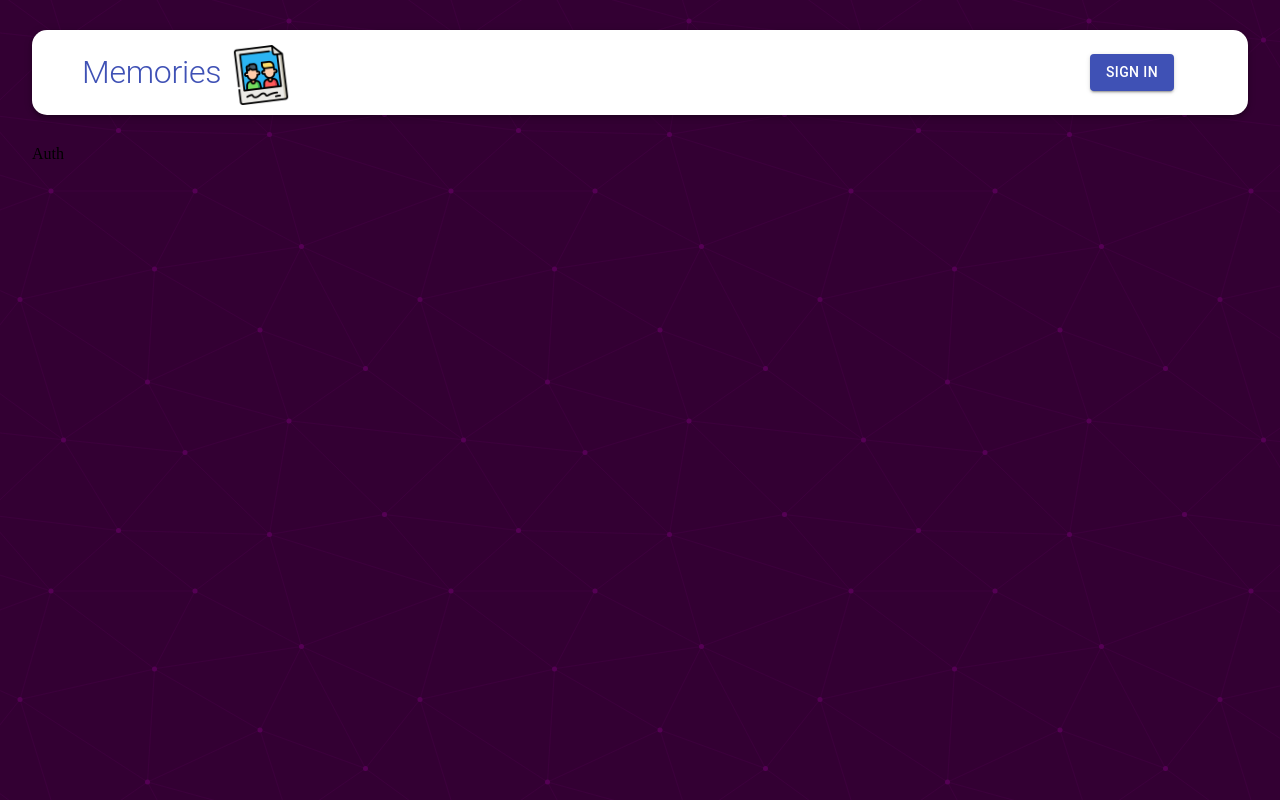
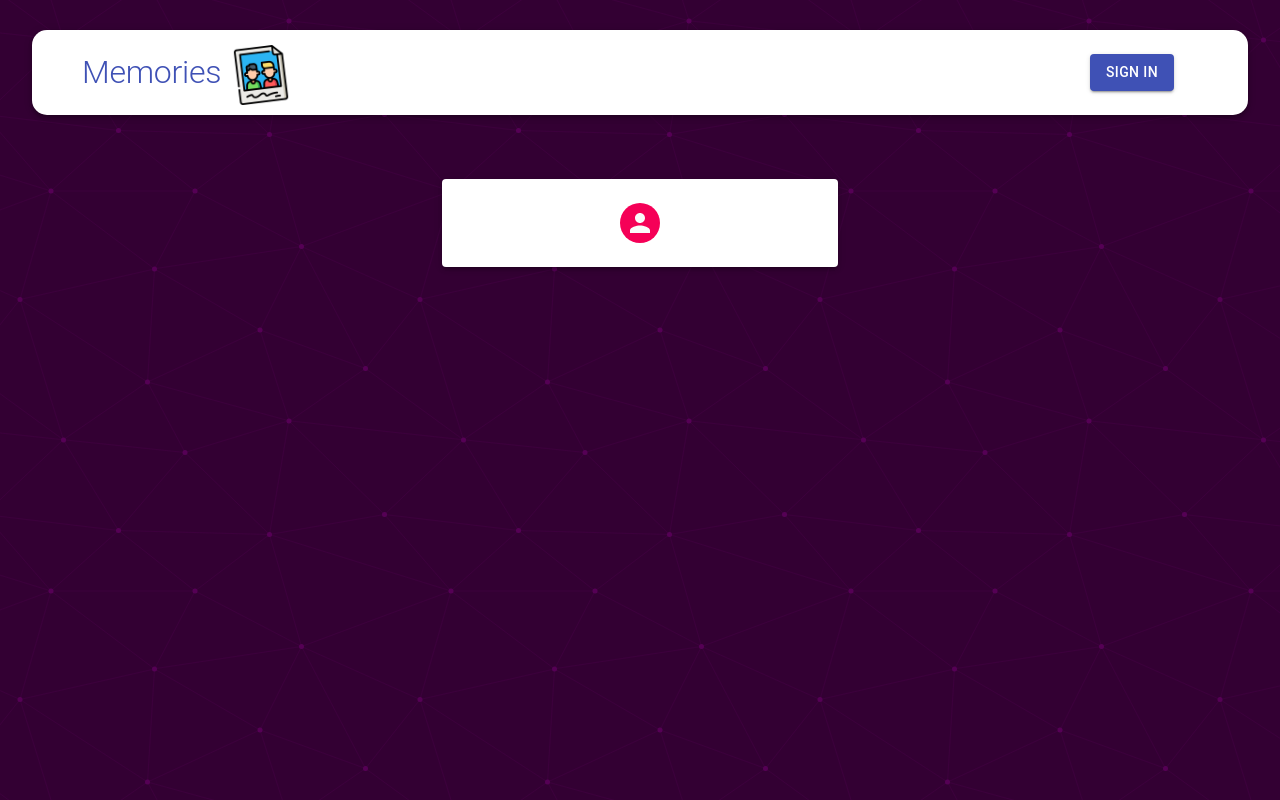
Before and after one commit to juneroy1/react-fullstack-client, a React (Create React App) app: page /auth in a window 1280 px wide. Built offline with nearby package versions, Linux system fonts and the light colour scheme.

Commit message:
add auth js file

```diff
--- a/src/components/Auth/Auth.js
+++ b/src/components/Auth/Auth.js
@@ -1,8 +1,17 @@
 import React from 'react'
-
+import { Avatar, Button, Paper, Grid, Typography, Container } from '@material-ui/core'
+// import Lock
+import useStyles from './styles'
 const Auth = () => {
+    const classes = useStyles();
   return (
-    <div>Auth</div>
+    <Container component="main" maxWidth="xs">
+        <Paper className={classes.paper} elevation={3}>
+            <Avatar className={classes.avatar}>
+                {/* <LockOut */}
+            </Avatar>
+        </Paper>
+    </Container>
   )
 }
 
--- a/src/components/Auth/styles.js
+++ b/src/components/Auth/styles.js
@@ -0,0 +1,30 @@
+import { makeStyles } from '@material-ui/core/styles';
+
+export default makeStyles((theme) => ({
+  paper: {
+    marginTop: theme.spacing(8),
+    display: 'flex',
+    flexDirection: 'column',
+    alignItems: 'center',
+    padding: theme.spacing(2),
+  },
+  root: {
+    '& .MuiTextField-root': {
+      margin: theme.spacing(1),
+    },
+  },
+  avatar: {
+    margin: theme.spacing(1),
+    backgroundColor: theme.palette.secondary.main,
+  },
+  form: {
+    width: '100%', // Fix IE 11 issue.
+    marginTop: theme.spacing(3),
+  },
+  submit: {
+    margin: theme.spacing(3, 0, 2),
+  },
+  googleButton: {
+    marginBottom: theme.spacing(2),
+  },
+}));
```
